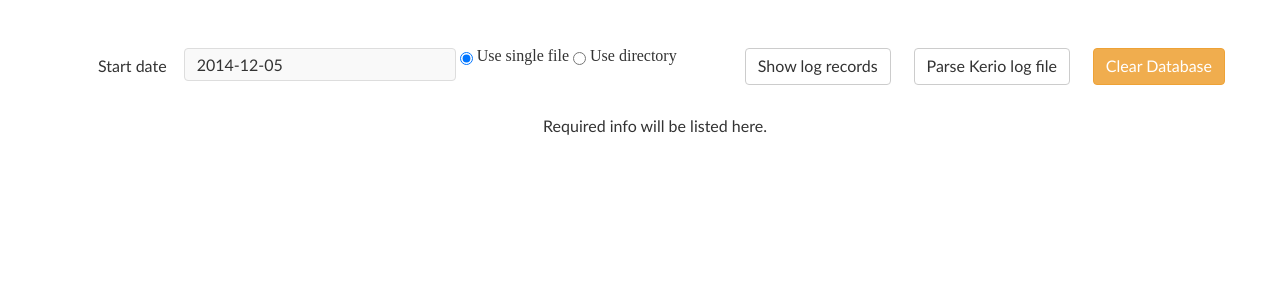
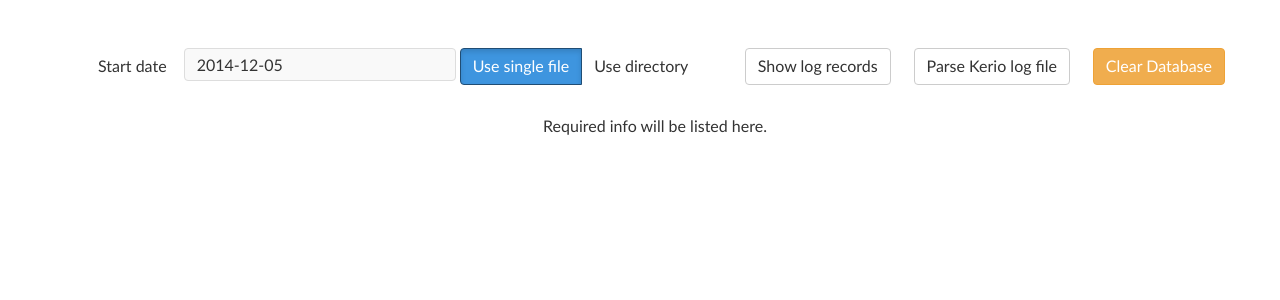
Before and after one commit to ButenkoD/Kerio-Control-s-log, a PHP site: page / in a window 1280 px wide. Shown: the top 300 px of the page. Run offline with PHP 8.4, Linux system fonts and the light colour scheme.

Commit message:
buton view changed

```diff
--- a/config/config.php
+++ b/config/config.php
@@ -5,7 +5,7 @@ return [
         'dbName' => 'kerio_control',
         'serverName' => 'localhost',
         'username' => 'root',
-        'password' => 'mysql'
+        'password' => ''
     ],
     'log_file_path' => __DIR__ . '/../data/host.log',
     'log_file_tree_dir' => __DIR__ . '/../data/logs',
--- a/static/css/kerio.css
+++ b/static/css/kerio.css
@@ -98,6 +98,9 @@ input[type="search"], select, a.paginate_button.current {
     margin: 0 0 0 2%;
 }
 
+.btn-primary:hover, .btn-primary:focus, .btn-primary.focus, .btn-primary:active, .btn-primary.active, .open>.dropdown-toggle.btn-primary {
+    background-color: #3E95DF;
+}
 /*end form*/
 
         /*table*/
@@ -107,7 +110,9 @@ table.dataTable.no-footer {
 }
 
 table thead > tr {
-    background: #f0ad4e;
+    background: #3E95DF;
+    color: #fff;
+    font-weight: normal;
 }
 
 div#dataTable_length {
--- a/views/main.php
+++ b/views/main.php
@@ -23,8 +23,16 @@
             <button class="button btn btn-warning" onclick="makeRequest(event,'clearDB');">Clear Database</button>
             <button class="button btn btn-default" onclick="makeRequest(event,'parseLog');">Parse Kerio log file</button>
             <button class="button btn btn-default" onclick="makeRequest(event, 'showAll');">Show log records</button>
-            <input type="radio" name="log-source" value="file" checked/> Use single file
-            <input type="radio" name="log-source" value="dir"/> Use directory
+<!--            <input type="radio" name="log-source" value="file" checked/> Use single file-->
+<!--            <input type="radio" name="log-source" value="dir"/> Use directory-->
+            <div class="btn-group" data-toggle="buttons">
+                <label class="btn btn-primary active">
+                    <input type="radio" name="log-source" id="option1" autocomplete="off" value="file" checked> Use single file
+                </label>
+                <label class="btn btn-primary">
+                    <input type="radio" name="log-source" id="option2" autocomplete="off" value="dir"> Use directory
+                </label>
+            </div>
         </div>
     </form>
     <img id="loader" src="../static/images/loader.gif" alt="" width="50" height="53"/>
```
Also changed, not shown: 2 other files.
